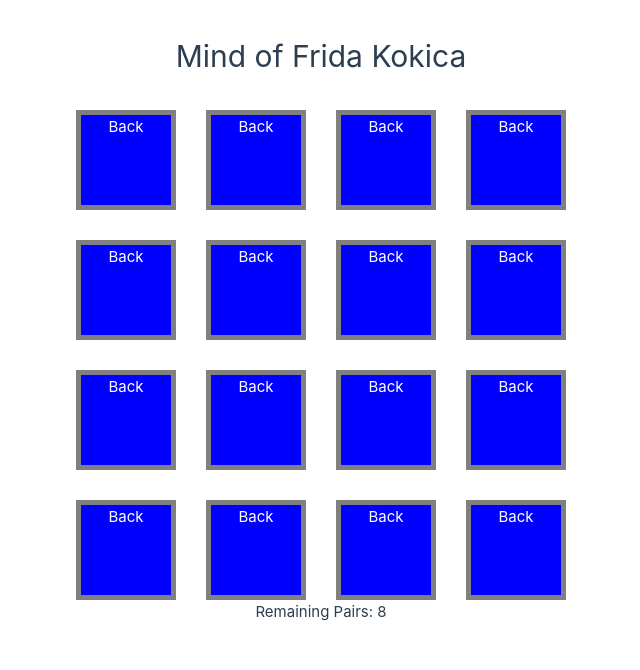
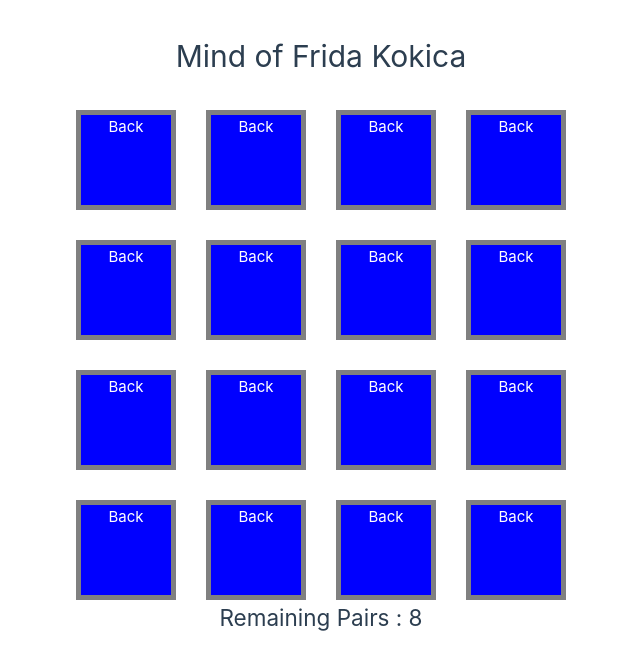
Before and after one commit to manjana61/mind-of-frida-kokica, a Vue app: page / in a window 1280 px wide. Shown: the top 670 px of the page, without its empty margins (319-959 px from the left). Built offline with nearby package versions, Linux system fonts and the light colour scheme.

Commit message:
Remaining pairs, and validation of win status.

```diff
--- a/src/App.vue
+++ b/src/App.vue
@@ -13,7 +13,6 @@
       />
     </div>
     <h2>{{ status }}</h2>
-    <p>Remaining Pairs: {{ remainingPairs }}</p>
   </header>
 </template>
 
@@ -31,7 +30,14 @@ export default {
   setup() {
     let cardList = ref([])
     let userSelection = ref([])
-    let status = ref('')
+
+    let status = computed(() => {
+      if (remainingPairs.value === 0) {
+        return 'YOU WIN !'
+      } else {
+        return `Remaining Pairs : ${remainingPairs.value}`
+      }
+    })
 
     let remainingPairs = computed (() => {
       let remainingCards = cardList.value.filter(card => card.matched === false).length
@@ -89,7 +95,6 @@ export default {
       flipCard,
       userSelection,
       status,
-      remainingPairs,
     }
   },
 };
```
